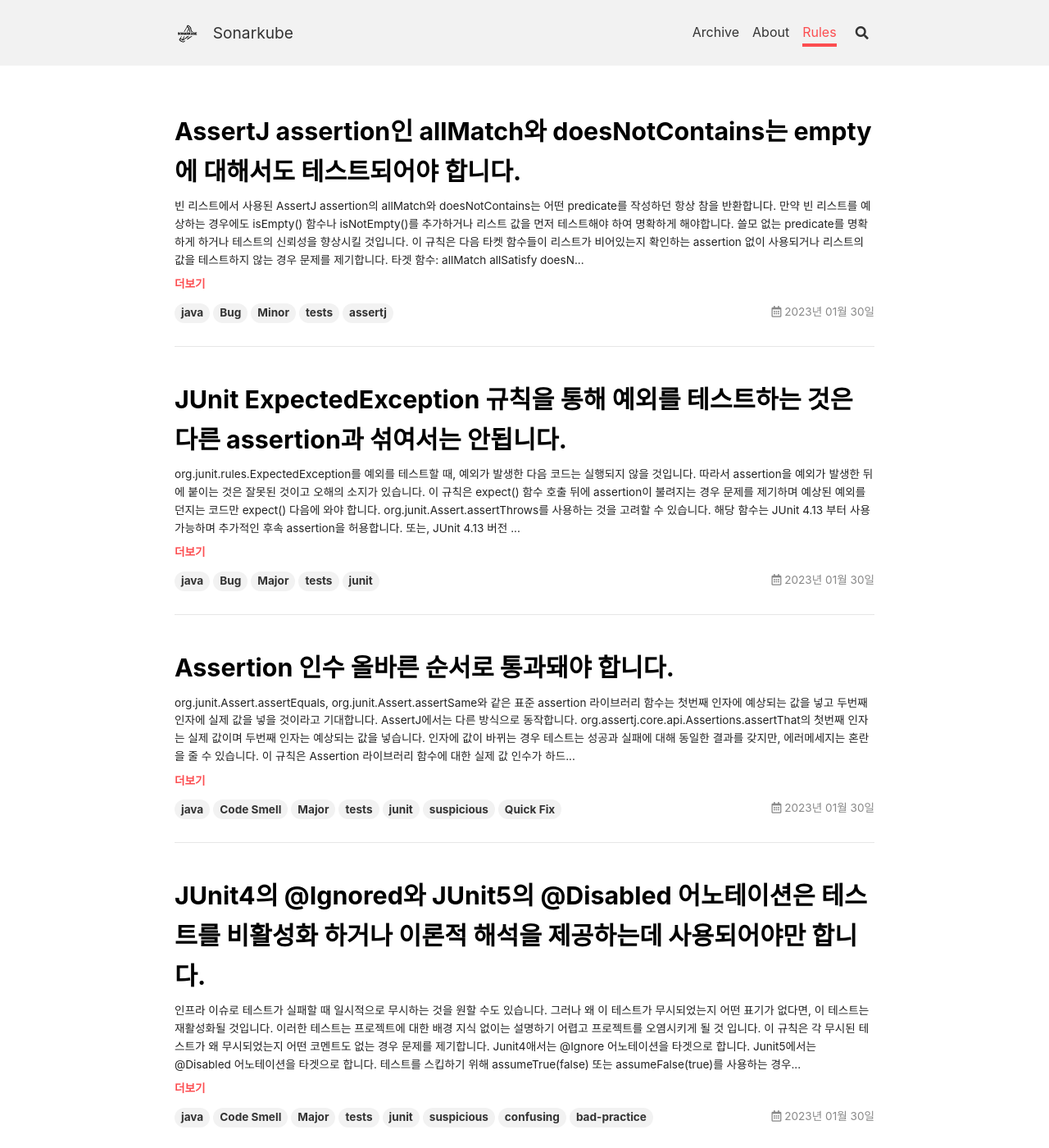
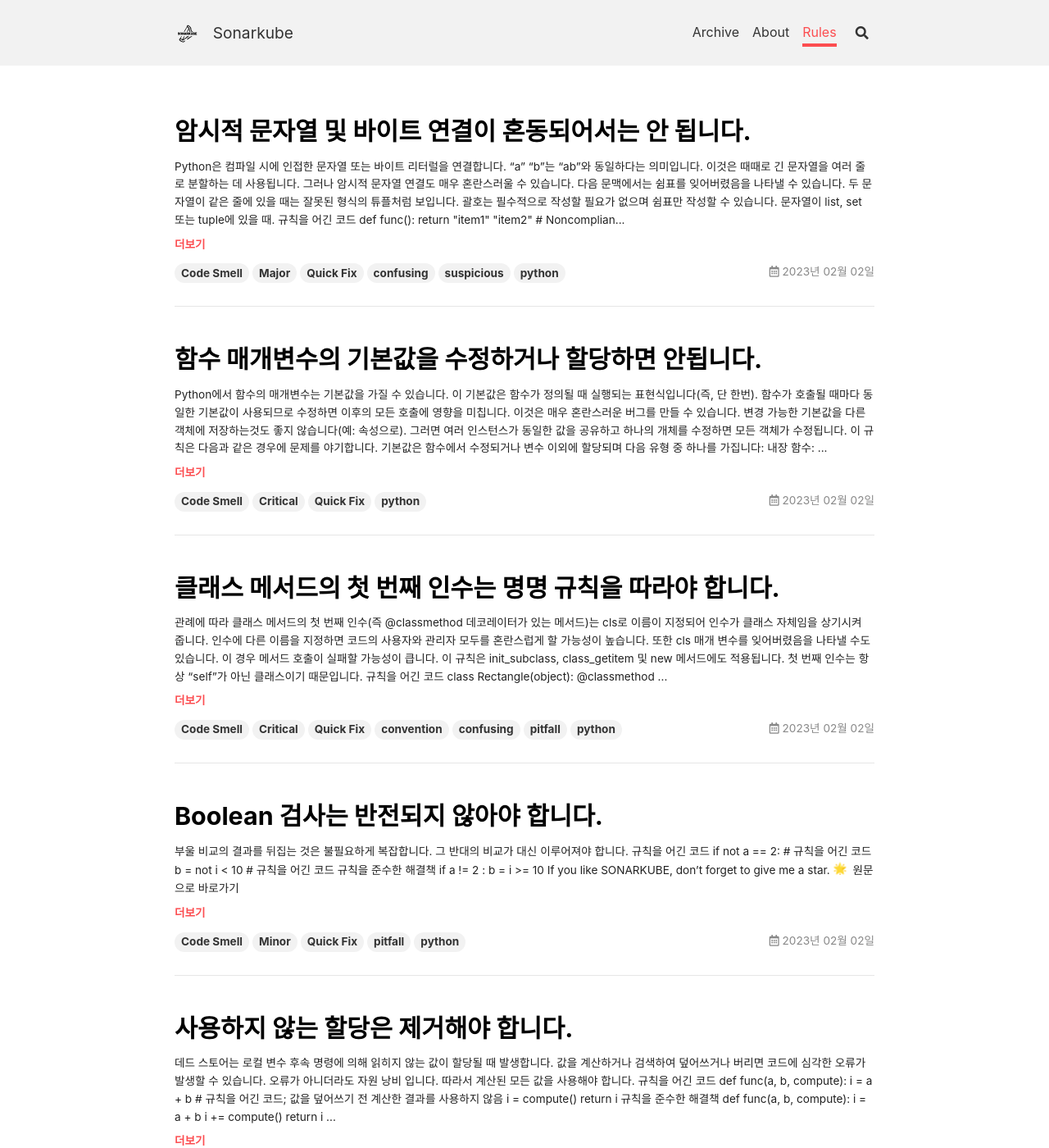
Before and after one commit to kantabile/sonarkube, a Jekyll site: the page built from index.html, in a window 1280 px wide and 1400 px high. Shown: the whole window at 82% size. Built offline with Jekyll 4.4.1, drawn with Linux system fonts in a browser that asks for light colours; nearby versions of some CDN libraries; emoji names are drawn with the system emoji font; the list of posts is cut into pages by our own code; some of the changed text lies outside the part shown.

Commit message:
RSPEC-1854, RSPEC-1940, RSPEC-2710, RSPEC-5717, RSPEC-5799

````diff
--- /dev/null
+++ b/_posts/python/2023-02-02-RSPEC-1854.md
@@ -0,0 +1,45 @@
+---
+title: 사용하지 않는 할당은 제거해야 합니다.
+tags:
+- Code Smell
+- Major
+- Quick Fix
+- cwe
+- unused
+- python
+---
+
+
+데드 스토어는 로컬 변수 후속 명령에 의해 읽히지 않는 값이 할당될 때 발생합니다. 값을 계산하거나 검색하여 덮어쓰거나 버리면 코드에 심각한 오류가 발생할 수 있습니다. 오류가 아니더라도 자원 낭비 입니다. 따라서 계산된 모든 값을 사용해야 합니다.
+
+### 규칙을 어긴 코드
+```python
+def func(a, b, compute):
+    i = a + b  # 규칙을 어긴 코드; 값을 덮어쓰기 전 계산한 결과를 사용하지 않음
+    i = compute()
+    return i
+```
+
+### 규칙을 준수한 해결책
+```python
+def func(a, b, compute):
+    i = a + b
+    i += compute()
+    return i
+```
+
+
+### 예외
+이 규칙은 -1, 0, 1, None, True, False 및 ""에 대한 초기화를 무시합니다.
+압축 해제된 변수에 대해서는 문제가 발생하지 않습니다.
+
+### 같이보면 좋은 자료
+- [MITRE, CWE-563](https://cwe.mitre.org/data/definitions/563) - Assignment to Variable without Use ('Unused Variable')
+
+---
+
+If you like SONARKUBE, don't forget to give me a star. :star2:
+
+> [원문으로 바로가기](https://rules.sonarsource.com/python/quickfix/RSPEC-1854)
+
+> [![Star This Project](https://img.shields.io/github/stars/kantabile/sonarkube.svg?label=Stars&style=social)](https://github.com/kantabile/sonarkube)
--- /dev/null
+++ b/_posts/python/2023-02-02-RSPEC-1940.md
@@ -0,0 +1,35 @@
+---
+title: Boolean 검사는 반전되지 않아야 합니다.
+tags:
+- Code Smell
+- Minor
+- Quick Fix
+- pitfall
+- python
+---
+
+
+부울 비교의 결과를 뒤집는 것은 불필요하게 복잡합니다. 그 반대의 비교가 대신 이루어져야 합니다.
+
+
+
+### 규칙을 어긴 코드
+```python
+if not a == 2:        # 규칙을 어긴 코드
+    b = not i < 10    # 규칙을 어긴 코드
+```
+
+### 규칙을 준수한 해결책
+```python
+if a != 2 :
+    b = i >= 10
+```
+
+
+---
+
+If you like SONARKUBE, don't forget to give me a star. :star2:
+
+> [원문으로 바로가기](https://rules.sonarsource.com/python/quickfix/RSPEC-1940)
+
+> [![Star This Project](https://img.shields.io/github/stars/kantabile/sonarkube.svg?label=Stars&style=social)](https://github.com/kantabile/sonarkube)
--- /dev/null
+++ b/_posts/python/2023-02-02-RSPEC-2710.md
@@ -0,0 +1,45 @@
+---
+title: 클래스 메서드의 첫 번째 인수는 명명 규칙을 따라야 합니다.
+tags:
+- Code Smell
+- Critical
+- Quick Fix
+- convention
+- confusing
+- pitfall
+- python
+---
+
+
+관례에 따라 클래스 메서드의 첫 번째 인수(즉 @classmethod 데코레이터가 있는 메서드)는 cls로 이름이 지정되어 인수가 클래스 자체임을 상기시켜 줍니다. 인수에 다른 이름을 지정하면 코드의 사용자와 관리자 모두를 혼란스럽게 할 가능성이 높습니다. 또한 cls 매개 변수를 잊어버렸음을 나타낼 수도 있습니다. 이 경우 메서드 호출이 실패할 가능성이 큽니다. 이 규칙은 __init_subclass__, __class_getitem__ 및 __new__ 메서드에도 적용됩니다. 첫 번째 인수는 항상 "self"가 아닌 클래스이기 때문입니다.
+
+
+
+### 규칙을 어긴 코드
+```python
+class Rectangle(object):
+
+  @classmethod
+  def area(bob, height, width):  #Noncompliant
+    return height * width
+```
+
+### 규칙을 준수한 해결책
+```python
+class Rectangle(object):
+
+  @classmethod
+  def area(cls, height, width):
+    return height * width
+```
+
+
+### 같이보면 좋은 자료
+- [PEP8 - Function and Method Arguments](https://www.python.org/dev/peps/pep-0008/#function-and-method-arguments)
+---
+
+If you like SONARKUBE, don't forget to give me a star. :star2:
+
+> [원문으로 바로가기](https://rules.sonarsource.com/python/quickfix/RSPEC-2710)
+
+> [![Star This Project](https://img.shields.io/github/stars/kantabile/sonarkube.svg?label=Stars&style=social)](https://github.com/kantabile/sonarkube)
--- /dev/null
+++ b/_posts/python/2023-02-02-RSPEC-5717.md
@@ -0,0 +1,94 @@
+---
+title: 함수 매개변수의 기본값을 수정하거나 할당하면 안됩니다.
+tags:
+- Code Smell
+- Critical
+- Quick Fix
+- python
+---
+
+
+Python에서 함수의 매개변수는 기본값을 가질 수 있습니다. 이 기본값은 함수가 정의될 때 실행되는 표현식입니다(즉, 단 한번). 함수가 호출될 때마다 동일한 기본값이 사용되므로 수정하면 이후의 모든 호출에 영향을 미칩니다. 이것은 매우 혼란스러운 버그를 만들 수 있습니다.
+변경 가능한 기본값을 다른 객체에 저장하는것도 좋지 않습니다(예: 속성으로). 그러면 여러 인스턴스가 동일한 값을 공유하고 하나의 개체를 수정하면 모든 객체가 수정됩니다.
+
+이 규칙은 다음과 같은 경우에 문제를 야기합니다.
+- 기본값은 함수에서 수정되거나 변수 이외에 할당되며 다음 유형 중 하나를 가집니다:
+  - 내장 함수: set, dict, list
+  - [collections](https://docs.python.org/3/library/collections.html) 모듈: deque, UserList, ChainMap, Counter, OrderedDict, defaultdict, UserDict
+- 또는 기본값의 속성이 할당된 경우.
+
+
+
+
+### 규칙을 어긴 코드
+다음 예제에서 매개 변수 "param"은 list()를 기본값으로 사용합니다. 이 list는 한 번만 생성된 다음 모든 호출에서 다시 사용됩니다. 따라서 이 list에 'a'를 추가하면 다음 호출은 ['a']를 기본값으로 갖게 됩니다.
+
+```python
+def myfunction(param=list()):  # 규칙을 어긴 코드.
+    param.append('a')  # 기본값 수정.
+    return param
+
+print(myfunction()) # returns ['a']
+print(myfunction()) # returns ['a', 'a']
+print(myfunction()) # returns ['a', 'a', 'a']
+```
+다음 예제에서는 MyClass.param의 여러 인스턴스에 동일한 list를 사용합니다.
+```python
+class MyClass:
+    def __init__(self, param=list()):  # 규칙을 어긴 코드.
+        self.param = param  # MyClass의 모든 인스턴스에 동일한 list가 사용됩니다
+
+    def process(self, value):
+        self.param.append(value)  # 동일한 리스트 수정
+
+a1, a2 = (MyClass(), MyClass())
+a1.process("value")
+print(a1.param)  # ['value']
+print(a2.param)  # ['value']
+```
+
+### 규칙을 준수한 해결책
+```python
+def myfunction(param=None):
+    if param is None:
+        param = list()
+    param.append('a')
+    return param
+
+print(myfunction()) # returns ['a']
+print(myfunction()) # returns ['a']
+print(myfunction()) # returns ['a']
+```
+
+```python
+class MyClass:
+    def __init__(self, param=None):
+        if param is None:
+            self.param = list()
+        else:
+            self.param = param
+
+    def process(self, value):
+        self.param.append(value)
+
+a1, a2 = (MyClass(), MyClass())
+a1.process("value")
+print(a1.param)  # ['value']
+print(a2.param)  # []
+```
+
+### 예외
+매우 드문 경우지만 기본값을 수정하는 것은 괜찮습니다. 예를 들어, 기본값을 캐시로 사용할 수 있습니다.
+매개 변수 이름에 "cache" 또는 "memo"가 포함된 경우 문제가 발생하지 않습니다(메모할 때와 같이)
+
+
+### 같이보면 좋은 자료
+- [The Hitchhiker’s Guide to Python - Common Gotchas](https://docs.python-guide.org/writing/gotchas/#mutable-default-arguments)
+- [Python documentation - Function definitions](https://docs.python.org/3/reference/compound_stmts.html#function-definitions)
+---
+
+If you like SONARKUBE, don't forget to give me a star. :star2:
+
+> [원문으로 바로가기](https://rules.sonarsource.com/python/quickfix/RSPEC-5717)
+
+> [![Star This Project](https://img.shields.io/github/stars/kantabile/sonarkube.svg?label=Stars&style=social)](https://github.com/kantabile/sonarkube)
--- /dev/null
+++ b/_posts/python/2023-02-02-RSPEC-5799.md
@@ -0,0 +1,58 @@
+---
+title: 암시적 문자열 및 바이트 연결이 혼동되어서는 안 됩니다.
+tags:
+- Code Smell
+- Major
+- Quick Fix
+- confusing
+- suspicious
+- python
+---
+
+Python은 컴파일 시에 인접한 문자열 또는 바이트 리터럴을 연결합니다. "a" "b"는 "ab"와 동일하다는 의미입니다. 이것은 때때로 긴 문자열을 여러 줄로 분할하는 데 사용됩니다. 그러나 암시적 문자열 연결도 매우 혼란스러울 수 있습니다.
+다음 문맥에서는 쉼표를 잊어버렸음을 나타낼 수 있습니다.
+- 두 문자열이 같은 줄에 있을 때는 잘못된 형식의 튜플처럼 보입니다. 괄호는 필수적으로 작성할 필요가 없으며 쉼표만 작성할 수 있습니다.
+- 문자열이 list, set 또는 tuple에 있을 때.
+
+
+
+### 규칙을 어긴 코드
+```python
+def func():
+    return "item1" "item2"  # Noncompliant
+
+["1",
+ "2"  # Noncompliant
+ "3",
+ "a very very very"  # Noncompliant
+ "very very long string",
+ "4"]
+```
+
+### 규칙을 준수한 해결책
+```python
+def func():
+    return "item1", "item2"
+
+["1",
+ "2",
+ "3",
+ "a very very very" +
+ "very very long string",
+ "4"]
+```
+
+
+### 예외
+문자열 연결에 대한 가시적인 이유가 있는 경우 문제가 발생하지 않습니다:
+- 두 문자열에 사용된 따옴표가 다른 경우. 따옴표를 피하는 데 사용할 수 있습니다.
+- 문자열 또는 바이트가 다른 접두사를 가질 때, 즉 f 문자열의 경우 "f", 원시 문자열의 경우 "r", 유니 코드의 경우 "u"이며 일반 문자열의 경우 접두사가 없습니다.
+- 긴 코드 줄을 피하기 위해 문자열이 눈에 띄게 분할되는 경우. (예: 첫 번째 문자열은 공백, 구두점 또는 \n으로 끝납니다)
+---
+
+
+If you like SONARKUBE, don't forget to give me a star. :star2:
+
+> [원문으로 바로가기](https://rules.sonarsource.com/python/quickfix/RSPEC-5799)
+
+> [![Star This Project](https://img.shields.io/github/stars/kantabile/sonarkube.svg?label=Stars&style=social)](https://github.com/kantabile/sonarkube)
````
Also changed, not shown: _posts/python/2023-01-14-RSPEC-3923.md (+2 -2 lines), _posts/python/2023-01-14-RSPEC-5719.md (+3 -3 lines).
